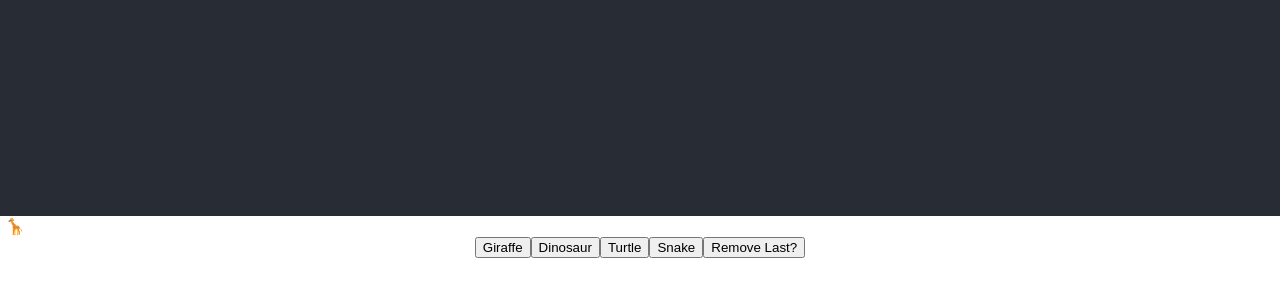
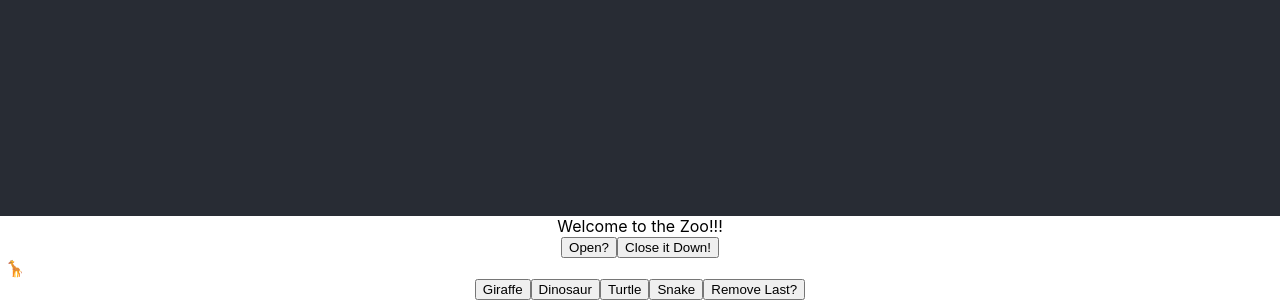
Before and after one commit to KhaymanaKing/react-zoo, a React (Create React App) app: page / in a window 1280 px wide. Shown: the part 584-884 px from the top of the page. Before the commit the page ends 842 px from the top, so only its background shows below. Built offline with nearby package versions, Linux system fonts and the light colour scheme.

Commit message:
open and closed sign now working

```diff
--- a/src/App.js
+++ b/src/App.js
@@ -1,11 +1,20 @@
 import './App.css';
 import ParadeList from './Parade/ParadeList';
+import OpenSign from './OpenSign/OpenSign';
 
 
 import { useState } from 'react';
 
 function App() {
+  const [isOpen, setIsOpen] = useState(true);
   const [animal, setAnimal] = useState (['giraffe', 'Dinosaur']);
+
+  function handleOpen(){
+    setIsOpen(true);
+  }
+  function handleClose(){
+    setIsOpen(false);
+  }
 
   function handleGiraffe(){
     animal.push('giraffe');
@@ -33,8 +42,12 @@ function App() {
     <div className="App">
       <header className="App-header">
       </header>
+
+      <OpenSign isOpen={isOpen}/>
+      <button onClick={handleOpen}>Open?</button>
+      <button onClick={handleClose}>Close it Down!</button>
+
       <ParadeList animals ={animal}/>
-
       <div className='animal-buttons'>
         <button onClick={handleGiraffe}>Giraffe</button>
         <button onClick={handleDinosaur}>Dinosaur</button>
--- /dev/null
+++ b/src/OpenSign/OpenSign.js
@@ -0,0 +1,12 @@
+import React from 'react';
+
+export default function OpenSign({ isOpen }) {
+  return (
+    <div>
+      {isOpen
+        ? 'Welcome to the Zoo!!!'
+        : 'Get Out we are closed!'
+      }
+    </div>
+  );
+}
```
